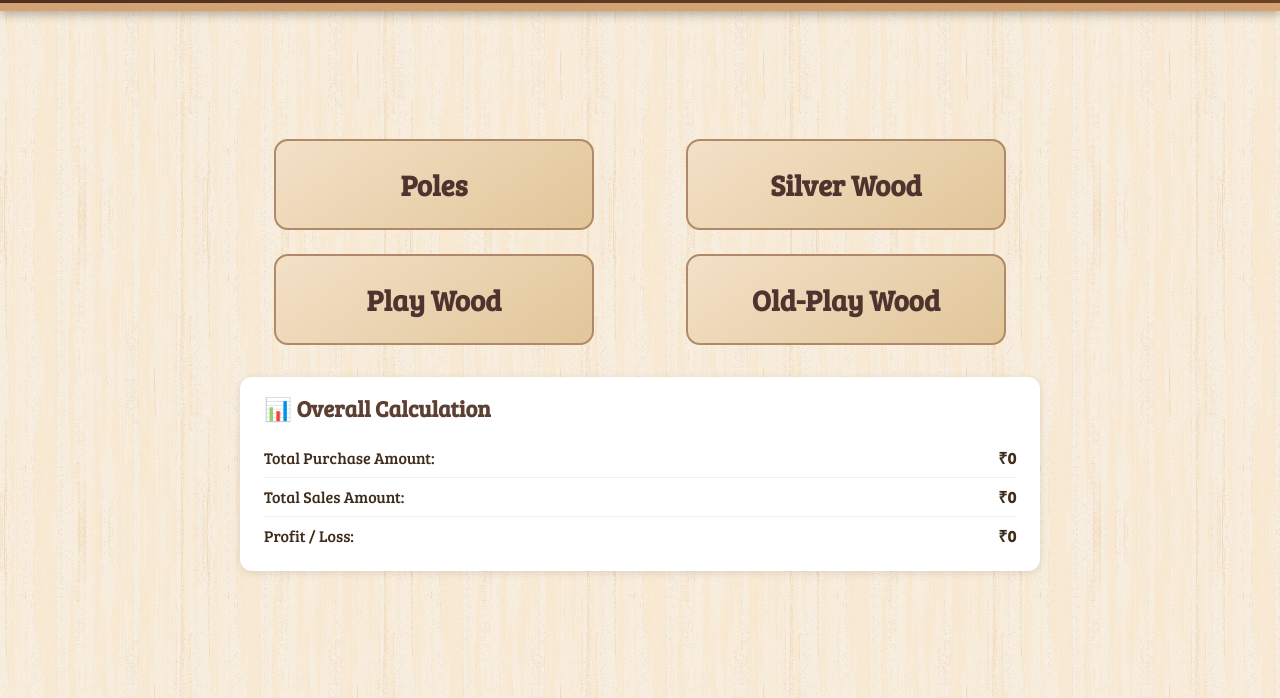
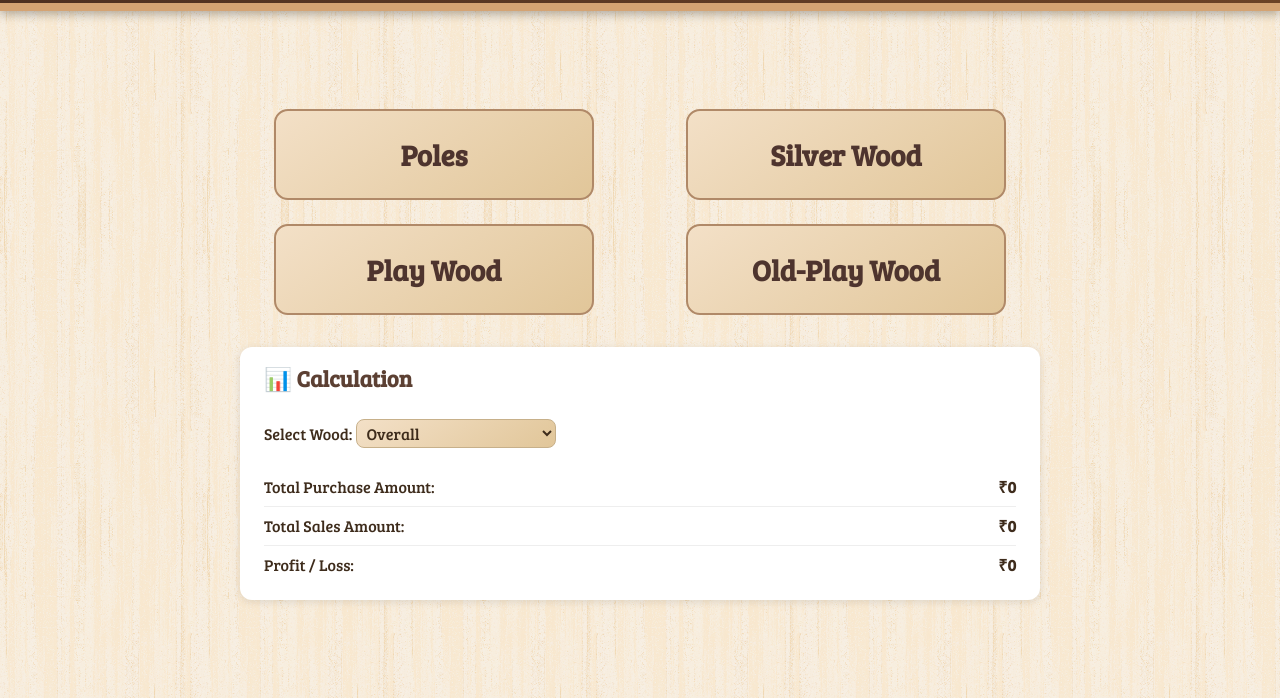
Before and after one commit to mddanish222/KR-Timber, a plain HTML site: page index.html in a window 1280 px wide. Shown: the part 102-800 px from the top of the page. Drawn offline with Linux system fonts and the light colour scheme.

Commit message:
Update index.html

```diff
--- a/index.html
+++ b/index.html
@@ -20,13 +20,11 @@
     <button id="closeMenu" class="close-btn">&times;</button>
     <ul>
       <li><a href="index.html">🏠 Home</a></li>
-<li><a href="expenditure.html">Expenditure</a></li>
-
+      <li><a href="expenditure.html">Expenditure</a></li>
       <li><a href="poles.html">Poles</a></li>
       <li><a href="silver.html">Silver Wood</a></li>
       <li><a href="playwood.html">Play Wood</a></li>
       <li><a href="old-playwood.html">Old Play Wood</a></li>
-
     </ul>
   </nav>
 
@@ -49,7 +47,17 @@
 
     <!-- Bottom Summary -->
     <section class="summary">
-      <h2>📊 Overall Calculation</h2>
+      <h2>📊 Calculation</h2>
+
+      <label for="woodSelect">Select Wood: </label>
+      <select id="woodSelect">
+        <option value="overall" >Overall</option>
+        <option value="Poles">Poles</option>
+        <option value="Silver">Silver</option>
+        <option value="Plywood">Plywood</option>
+        <option value="Old Playwood">Old Playwood</option>
+      </select>
+
       <div class="summary-item">
         <span>Total Purchase Amount:</span>
         <strong id="totalPurchase">₹0</strong>
@@ -66,5 +74,5 @@
   </main>
 
   <script src="script.js"></script>
-  </body>
+</body>
 </html>
```
